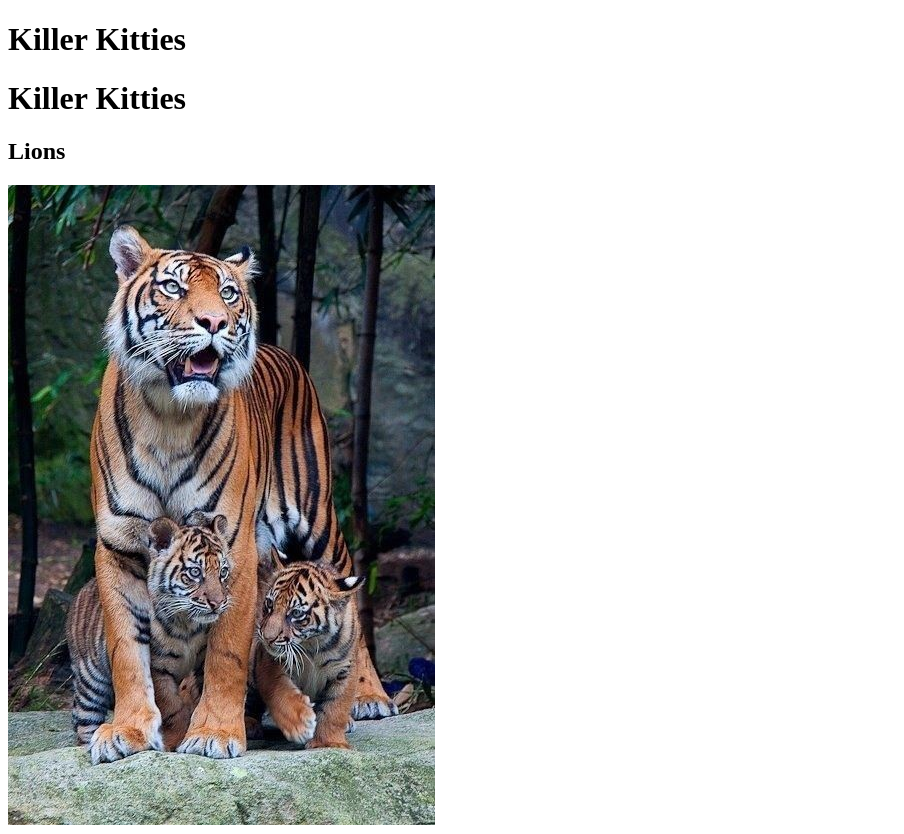
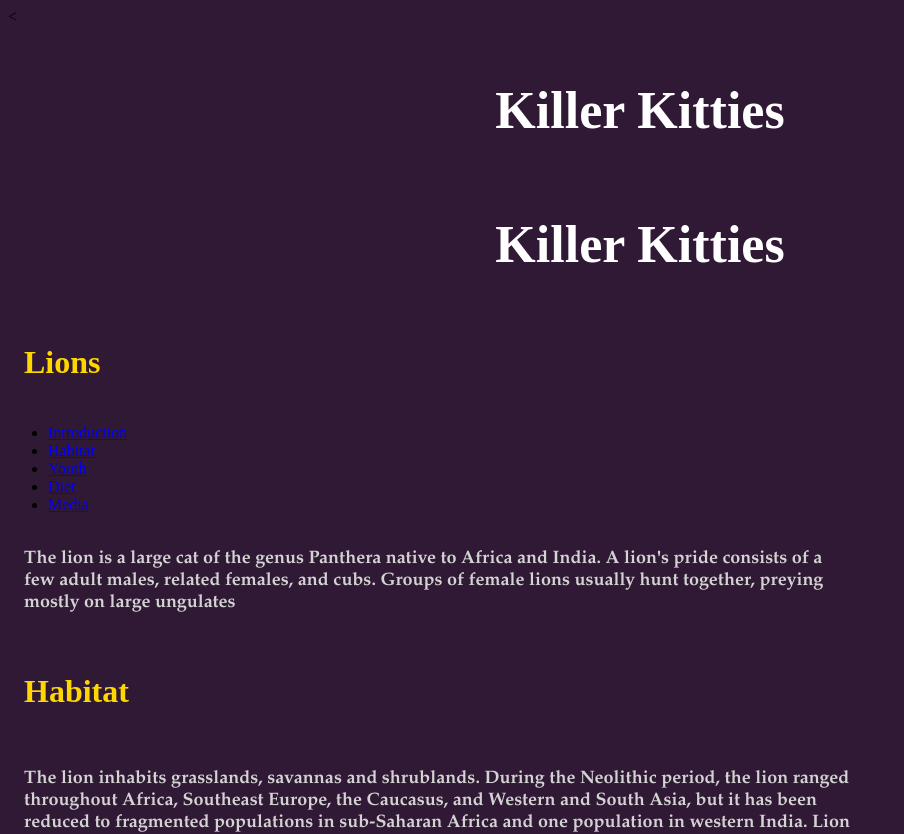
Before and after one commit to K8lynn/Project-1, a plain HTML site: page index.html in a window 1280 px wide. Shown: the top 834 px of the page, without its empty margins (0-904 px from the left). Drawn offline with Linux system fonts and the light colour scheme; files that its build step writes are made by us from their sources; files whose address does not match are found by name.

Commit message:
Update index.html
added css to html

```diff
--- a/index.html
+++ b/index.html
@@ -3,19 +3,20 @@
 <head>
   <title> Killer Kitties </title>
 </head>
+<
 <body>
   <h1>Killer Kitties
   </h1>
   <div id="introduction">
     <head>
   <title> Killer Kitties </title>
+  <link href ="css/main.css" rel="stylesheet" type="text/css">
 </head>
 <body>
   <h1>Killer Kitties
   </h1>
   <div id="introduction">
     <h2> Lions </h2>
-    <img src="TigerandCubs.jpg">
 
     <ul>
       <li><a href="#introduction">Introduction</a></li>
```
